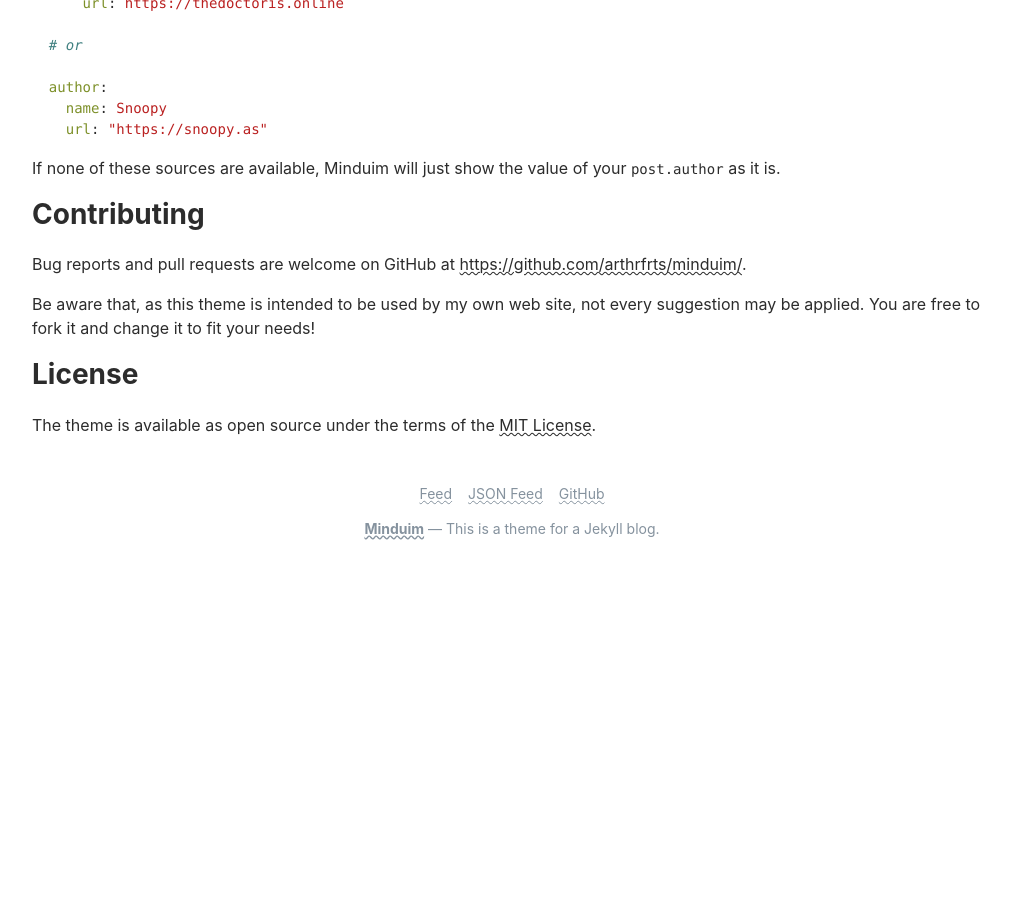
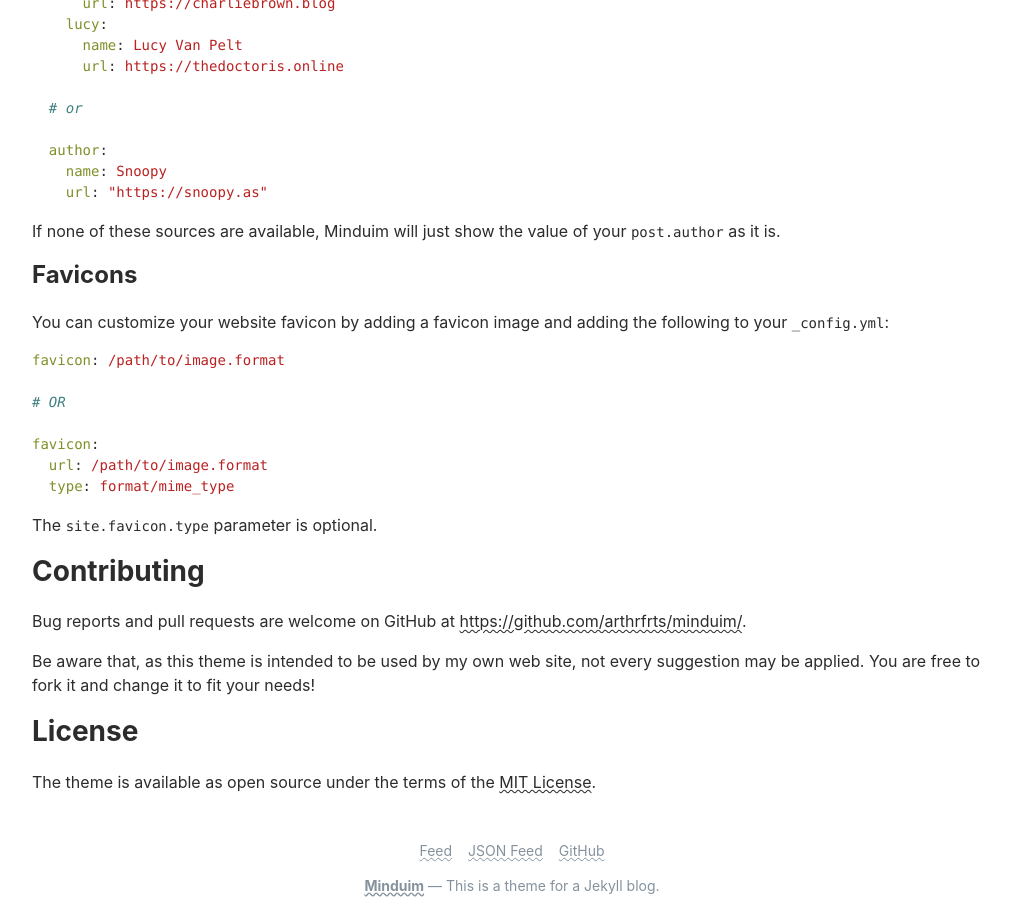
Before and after one commit to arthrfrts/minduim, a Jekyll site: the page built from about.md, in a window 1280 px wide and 900 px high, scrolled down 4584 px. Shown: the whole window, without its empty margins (128-1139 px from the left). Built offline with Jekyll 4.4.1, drawn with Linux system fonts in a browser that asks for light colours; before the commit the page ends 5155 px from its top, so only the background shows below that; some of the changed text lies outside the part shown.

Commit message:
docs: adds favicon docs

````diff
--- a/about.md
+++ b/about.md
@@ -97,6 +97,9 @@ minduim:
     blog_pagination_next_page: "Older posts"
     blog_pagination_prev_page: "Newer posts"
 
+favicon:
+  url: /assets/images/favicon.png
+  type: image/png # Optional
 # Menus
 main_menu:
   title: Navigate
@@ -238,6 +241,23 @@ Minduim tries to bring up post author information from the following sources:
 
 If none of these sources are available, Minduim will just show the value of your `post.author` as it is.
 
+### Favicons
+
+You can customize your website favicon by adding a favicon image and adding the following to your `_config.yml`:
+
+
+```yml
+favicon: /path/to/image.format
+
+# OR
+
+favicon:
+  url: /path/to/image.format
+  type: format/mime_type
+```
+
+The `site.favicon.type` parameter is optional.
+
 ## Contributing
 
 Bug reports and pull requests are welcome on GitHub at <https://github.com/arthrfrts/minduim/>.
````
